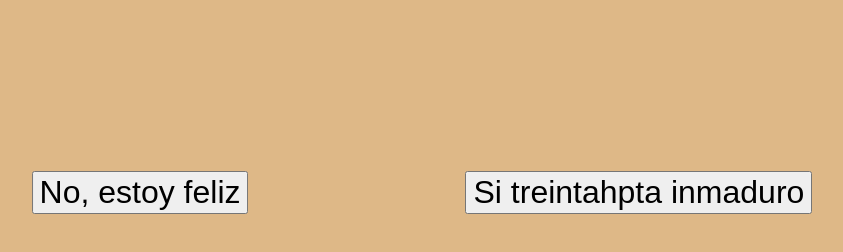
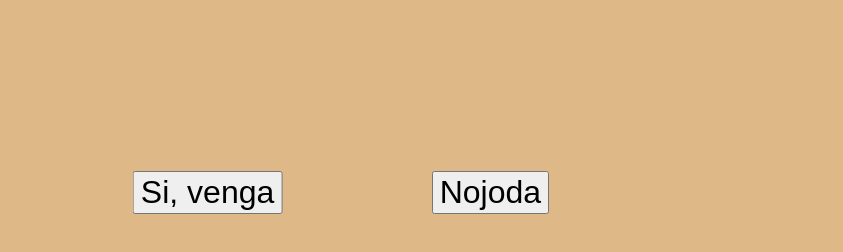
Before and after one commit to suarezcaa/Declaracion, a plain HTML site: page index.html in a window 1280 px wide. Shown: the part 250-502 px from the top of the page, without its empty margins (283-1126 px from the left). Drawn offline with Linux system fonts and the light colour scheme.

Commit message:
Update index.html

```diff
--- a/index.html
+++ b/index.html
@@ -9,9 +9,9 @@
 </head>
 <body>
     <div class="contenedor">
-        <p>¿Estás brava, amix? </p>
-        <button id="yesBtn">No, estoy feliz</button>
-        <button id="noBtn">Si treintahpta inmaduro</button>
+        <p>¿Me adoptan? </p>
+        <button id="yesBtn">Si, venga</button>
+        <button id="noBtn">Nojoda</button>
     </div>
     <script src="index.js"></script>
 </body>
```
